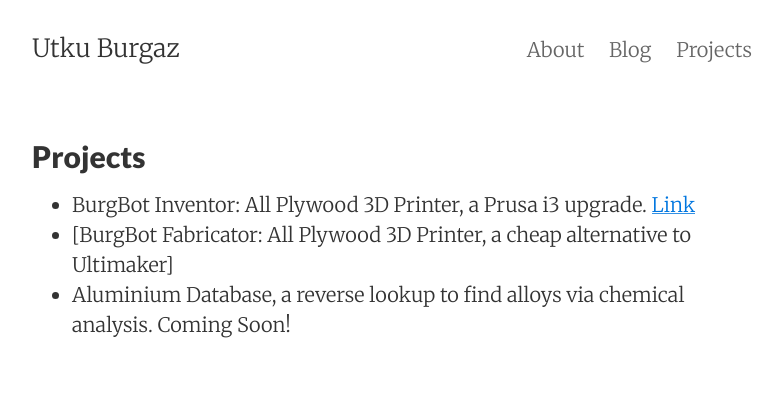
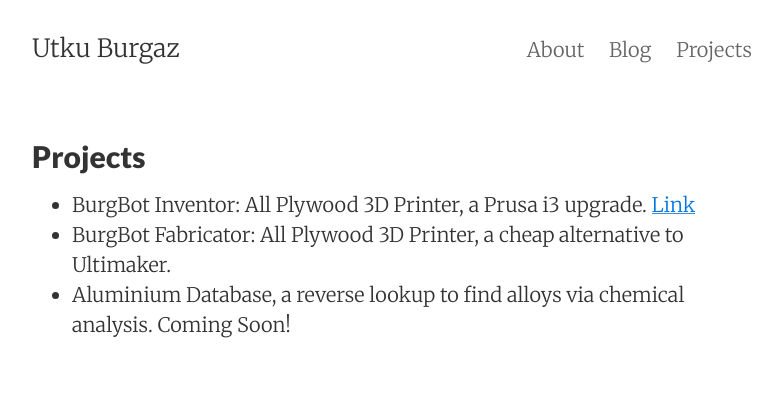
Before and after one commit to utkuburgaz/utkuburgaz.github.io, a Jekyll site: the page built from projects.md, in a window 1280 px wide. Shown: the top 415 px of the page, without its empty margins (248-1030 px from the left). Built offline with Jekyll 4.4.1, drawn with Linux system fonts in a browser that asks for light colours; part of the change alters nothing that is shown.

```diff
--- a/projects.md
+++ b/projects.md
@@ -4,6 +4,6 @@ title: Projects
 permalink: /projects/
 ---
 {{site.baseurl}}
-* BurgBot Inventor: All Plywood 3D Printer, a Prusa i3 upgrade. [Link](/_posts/2016-10-31-all-plywood-prusa-i3-3d-printer-burgbot.md)
-* [BurgBot Fabricator: All Plywood 3D Printer, a cheap alternative to Ultimaker]
+* BurgBot Inventor: All Plywood 3D Printer, a Prusa i3 upgrade. [Link]({{base.url}}/_posts/2016-10-31-all-plywood-prusa-i3-3d-printer-burgbot.md)
+* BurgBot Fabricator: All Plywood 3D Printer, a cheap alternative to Ultimaker.
 * Aluminium Database, a reverse lookup to find alloys via chemical analysis. Coming Soon!
```
